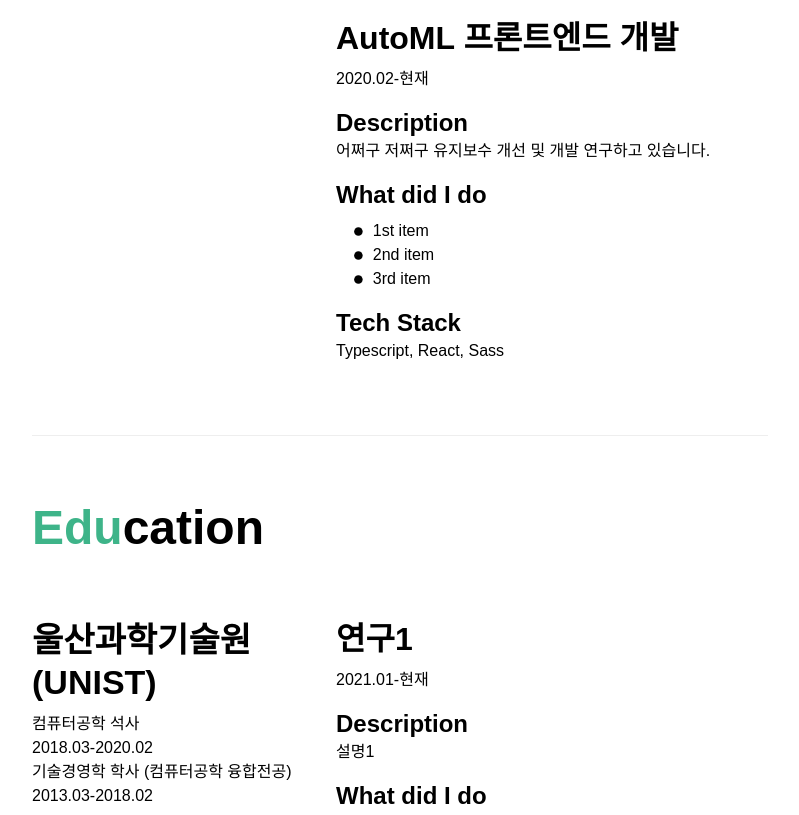
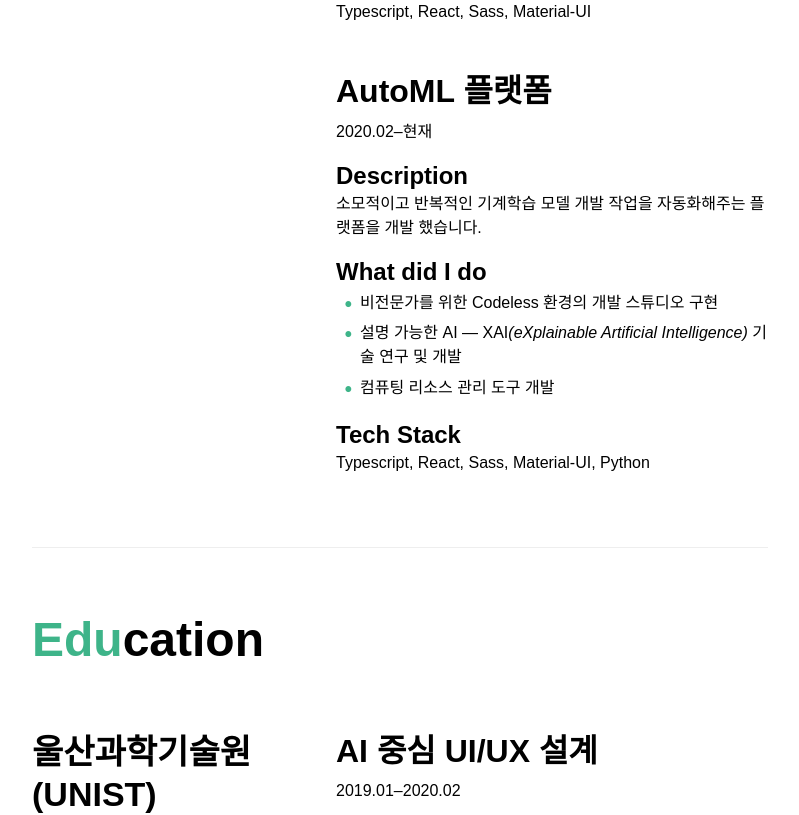
Before and after one commit to simulacre7/resume, a React (Create React App) app: page / in a window 1280 px wide. Shown: the part 960-1775 px from the top of the page, without its empty margins (240-1039 px from the left). Built offline with nearby package versions, Linux system fonts and the light colour scheme; a web font is replaced by a local one.

Commit message:
티맥스소프트 내용 추가 및 학교 내용 일부 추가

```diff
--- a/src/components/Detail.jsx
+++ b/src/components/Detail.jsx
@@ -1,29 +1,17 @@
 import React from "react";
 import { Typography } from "@material-ui/core";
-import FiberManualRecordIcon from "@material-ui/icons/FiberManualRecord";
+import "./Detail.scss";
 
 export default function Detail({ details }) {
   return (
-    <ul
-      style={{
-        "list-style": "none",
-        padding: 0,
-        margin: "0.5rem 0 0 1rem",
-        fontSize: "1.1rem",
-      }}
-    >
-      {details.map((detail) => (
-        <li style={{ display: "flex", alignItems: "center" }}>
-          <FiberManualRecordIcon
-            style={{
-              width: "0.8rem",
-              height: "0.8rem",
-              marginRight: "0.5rem",
-            }}
-          />
-          <Typography>{detail}</Typography>
-        </li>
-      ))}
-    </ul>
+    <div className="detail-container">
+      <ul>
+        {details.map((detail) => (
+          <li>
+            <Typography>{detail}</Typography>
+          </li>
+        ))}
+      </ul>
+    </div>
   );
 }
--- /dev/null
+++ b/src/components/Detail.scss
@@ -0,0 +1,19 @@
+.detail-container ul {
+  padding: 0;
+  list-style: none;
+  margin: 0 0 1rem;
+  font-size: 1.55rem;
+  padding-inline-start: 0.5rem;
+}
+.detail-container li {
+  position: relative;
+  padding: 0.2rem 0 0.2rem 1rem;
+}
+
+.detail-container li:before {
+  position: absolute;
+  left: 0;
+  display: inline-block;
+  content: "•";
+  color: rgb(62, 180, 137);
+}
--- a/src/components/TwoColumn/Education.jsx
+++ b/src/components/TwoColumn/Education.jsx
@@ -21,26 +21,34 @@ export default function Education() {
         <RowLeftCell
           companyName="울산과학기술원 (UNIST)"
           position="컴퓨터공학 석사"
-          time="2018.03-2020.02"
+          time="2018.03&ndash;2020.02"
           position2="기술경영학 학사 (컴퓨터공학 융합전공)"
-          time2="2013.03-2018.02"
+          time2="2013.03&ndash;2018.02"
         />
         <RowRightCell>
           <Project
             isFirst
-            title="연구1"
-            time="2021.01-현재"
-            description="설명1"
-            did={["1st item", "2nd item", "3rd item"]}
-            techStack="Typescript, React, Sass"
+            title="AI 중심 UI/UX 설계"
+            time="2019.01&ndash;2020.02"
+            description={
+              <>
+                "어떻게 UI를 구성해야 사용자의 취향이 담긴 데이터를 더 잘 수집할
+                수 있을까?"라는 질문에 답하는 연구를 수행하였습니다.
+              </>
+            }
+            did={[
+              "실험 환경으로 사용된 웹 기반 영화 추천 시스템 구현",
+              "사용자 로그의 가치를 AI 측면에서 평가하는 metric 제안",
+              "추천시스템의 Explore-Exploit 문제에서 투명성이 데이터의 품질에 미치는 영향을 측정",
+            ]}
+            techStack="Python, Flask, jQuery, Surprise"
           />
           <Project
-            isFirst
-            title="연구2"
-            time="2020.02-현재"
+            title="사용자 행동 모델링"
+            time="2019.02&ndash;현재"
             description="설명2"
-            did={["1st item", "2nd item", "3rd item"]}
-            techStack="Typescript, React, Sass"
+            did={["Association Rule", "Inverse Reinforcement Learning"]}
+            techStack="Python, TensorFlow, Keras, scikit-learn"
           />
         </RowRightCell>
       </Row>
--- a/src/components/TwoColumn/WorkExperience.jsx
+++ b/src/components/TwoColumn/WorkExperience.jsx
@@ -21,24 +21,41 @@ export default function WorkExperience() {
         <RowLeftCell
           companyName="티맥스소프트"
           position="Researcher"
-          time="2020.02-현재"
+          time="2020.02&ndash;현재"
         />
         <RowRightCell>
           <Project
             isFirst
-            title="사내 프론트엔드 모듈 개발"
-            time="2021.01-현재"
-            description="어쩌구 저쩌구 유지보수 개선 및 개발 연구하고 있습니다."
-            did={["1st item", "2nd item", "3rd item"]}
-            techStack="Typescript, React, Sass"
+            title="레거시 시스템을 리액트로 이전"
+            time="2021.01&ndash;현재"
+            description={
+              <>
+                jQuery 기반 사내 프론트엔드 라이브러리 &mdash; TOP
+                <i>(Tmax One Platform)</i>로 구현된 제품들을 리액트로 전환함
+              </>
+            }
+            did={[
+              <>
+                모듈화가 미흡한 기존 코드를 용도에 맞게 분할하고, <br />
+                인터페이스를 개선
+              </>,
+              "각종 컴포넌트 신규 개발",
+            ]}
+            techStack="Typescript, React, Sass, Material-UI"
           />
           <Project
-            isFirst
-            title="AutoML 프론트엔드 개발"
-            time="2020.02-현재"
-            description="어쩌구 저쩌구 유지보수 개선 및 개발 연구하고 있습니다."
-            did={["1st item", "2nd item", "3rd item"]}
-            techStack="Typescript, React, Sass"
+            title="AutoML 플랫폼"
+            time="2020.02&ndash;현재"
+            description="소모적이고 반복적인 기계학습 모델 개발 작업을 자동화해주는 플랫폼을 개발 했습니다."
+            did={[
+              "비전문가를 위한 Codeless 환경의 개발 스튜디오 구현",
+              <>
+                설명 가능한 AI &mdash; XAI
+                <i>(eXplainable Artificial Intelligence)</i> 기술 연구 및 개발
+              </>,
+              "컴퓨팅 리소스 관리 도구 개발",
+            ]}
+            techStack="Typescript, React, Sass, Material-UI, Python"
           />
         </RowRightCell>
       </Row>
```
